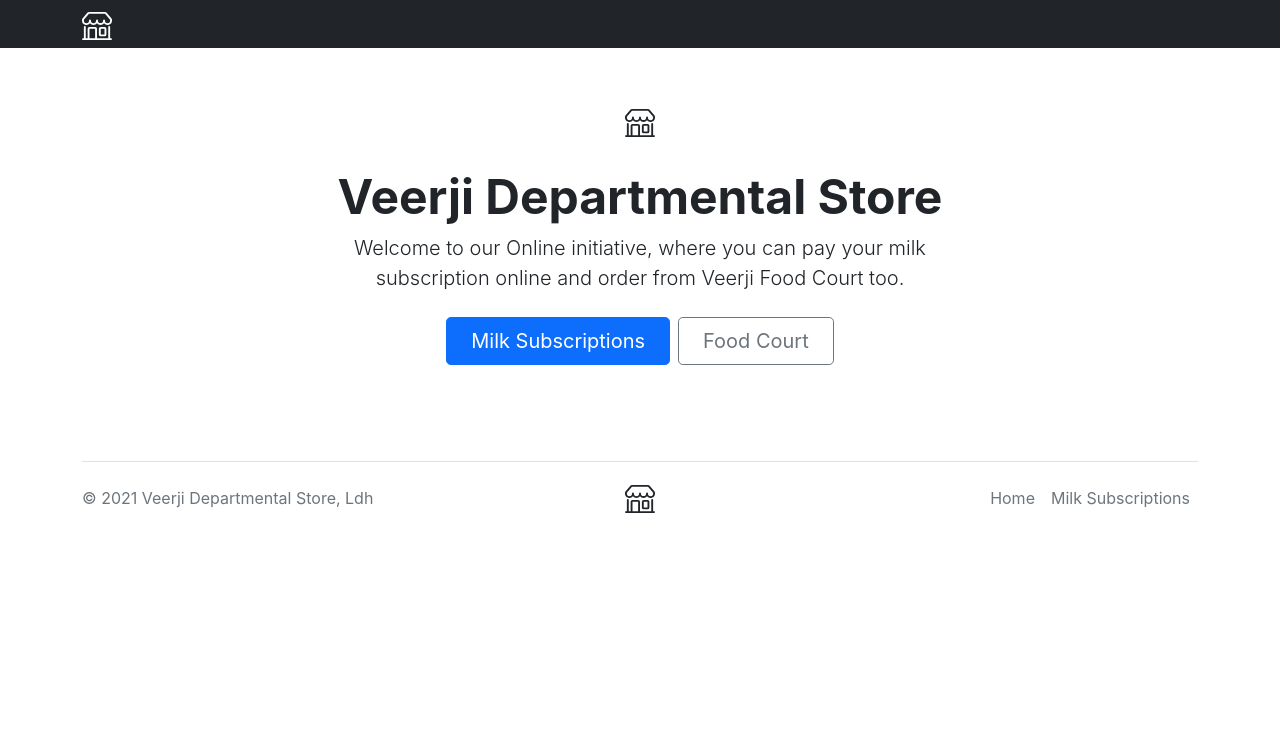
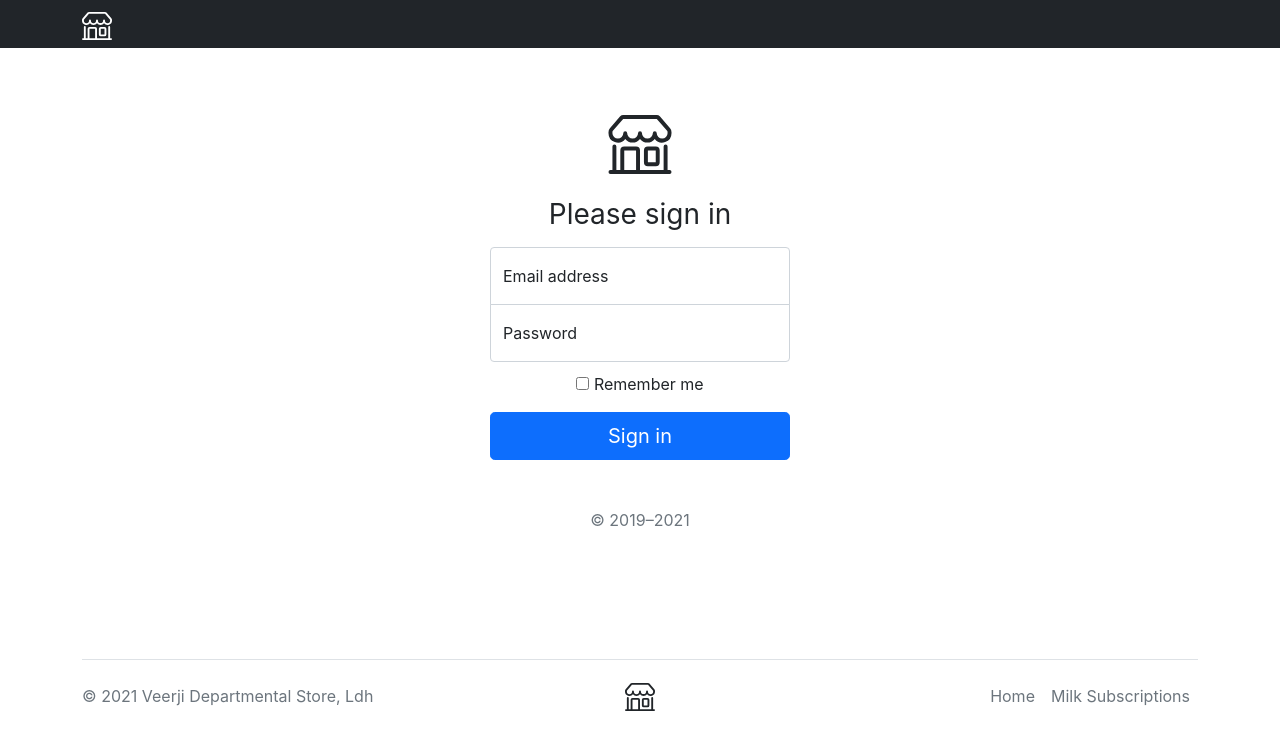
Before and after one commit to SanjampreetSingh/veerji-departmental-store, a React (Create React App) app: page /admin/login in a window 1280 px wide. Before the commit this address led to /. Shown: the top 750 px of the page. Built offline with nearby package versions, Linux system fonts and the light colour scheme.

Commit message:
Login added

```diff
--- a/src/assets/css/index.css
+++ b/src/assets/css/index.css
@@ -1,17 +1,44 @@
 body {
-  margin: 0;
-  font-family: -apple-system, BlinkMacSystemFont, "Segoe UI", "Roboto", "Oxygen",
-    "Ubuntu", "Cantarell", "Fira Sans", "Droid Sans", "Helvetica Neue",
-    sans-serif;
-  -webkit-font-smoothing: antialiased;
-  -moz-osx-font-smoothing: grayscale;
+    margin: 0;
+    font-family: -apple-system, BlinkMacSystemFont, "Segoe UI", "Roboto", "Oxygen", "Ubuntu", "Cantarell", "Fira Sans", "Droid Sans", "Helvetica Neue", sans-serif;
+    -webkit-font-smoothing: antialiased;
+    -moz-osx-font-smoothing: grayscale;
 }
 
 code {
-  font-family: source-code-pro, Menlo, Monaco, Consolas, "Courier New",
-    monospace;
+    font-family: source-code-pro, Menlo, Monaco, Consolas, "Courier New", monospace;
 }
 
 a {
-  text-decoration: none;
+    text-decoration: none;
 }
+
+
+/* Login Form CSS */
+
+.form-signin {
+    width: 100%;
+    max-width: 330px;
+    padding: 15px;
+    margin: auto;
+}
+
+.form-signin .checkbox {
+    font-weight: 400;
+}
+
+.form-signin .form-floating:focus-within {
+    z-index: 2;
+}
+
+.form-signin input[type="email"] {
+    margin-bottom: -1px;
+    border-bottom-right-radius: 0;
+    border-bottom-left-radius: 0;
+}
+
+.form-signin input[type="password"] {
+    margin-bottom: 10px;
+    border-top-left-radius: 0;
+    border-top-right-radius: 0;
+}
--- a/src/assets/icons/ShopIcon.jsx
+++ b/src/assets/icons/ShopIcon.jsx
@@ -1,9 +1,11 @@
-export default function ShopIcon() {
+export default function ShopIcon(props) {
+  const { width, height } = props
+
   return (
     <svg
       xmlns="http://www.w3.org/2000/svg"
-      width="30"
-      height="30"
+      width={width | "30"}
+      height={height | "30"}
       fill="currentColor"
       className="bi bi-shop"
       viewBox="0 0 16 16"
--- /dev/null
+++ b/src/components/login/Form.jsx
@@ -0,0 +1,41 @@
+import ShopIcon from "../../assets/icons/ShopIcon"
+
+export default function Form() {
+  return (
+    <form>
+      <div className="mb-4">
+        <ShopIcon width="72" height="57" />
+      </div>
+      <h1 class="h3 mb-3 fw-normal">Please sign in</h1>
+
+      <div class="form-floating">
+        <input
+          type="email"
+          class="form-control"
+          id="floatingInput"
+          placeholder="name@example.com"
+        />
+        <label for="floatingInput">Email address</label>
+      </div>
+      <div class="form-floating">
+        <input
+          type="password"
+          class="form-control"
+          id="floatingPassword"
+          placeholder="Password"
+        />
+        <label for="floatingPassword">Password</label>
+      </div>
+
+      <div class="checkbox mb-3">
+        <label>
+          <input type="checkbox" value="remember-me" /> Remember me
+        </label>
+      </div>
+      <button class="w-100 btn btn-lg btn-primary" type="submit">
+        Sign in
+      </button>
+      <p class="mt-5 mb-3 text-muted">&copy; 2019–2021</p>
+    </form>
+  )
+}
--- a/src/components/users/search-form/SearchForm.jsx
+++ b/src/components/users/search-form/SearchForm.jsx
@@ -17,7 +17,9 @@ export default function SearchForm(props) {
             <option value="1">One</option>
           </select>
           <div className="form-text">Please select one of the options.</div>
-          <div className="invalid-feedback">Please select a valid locality.</div>
+          <div className="invalid-feedback">
+            Please select a valid locality.
+          </div>
         </div>
         <div className="col-md-2">
           <label for="house number" className="form-label">
@@ -49,7 +51,8 @@ export default function SearchForm(props) {
             Please provide a valid phone number.
           </div>
         </div>
-        <div className="d-grid col-4 mx-auto">
+        <div className="d-grid col-8" />
+        <div className="d-grid col-4">
           <button type="submit" className="btn btn-primary btn-block">
             Search
           </button>
--- a/src/utils/routes/UIRouter.jsx
+++ b/src/utils/routes/UIRouter.jsx
@@ -12,6 +12,7 @@ import HomeRouter from "../../layouts/home/HomeRouter"
 import Home from "../../views/home/Home"
 import Search from "../../views/user/search/Search"
 import MakePayments from "../../views/user/search/MakePayments"
+import Login from "../../views/login/Login"
 
 export default function UIRouter() {
   return (
@@ -20,6 +21,7 @@ export default function UIRouter() {
         <HomeRouter exact path="/" component={Home} />
         <HomeRouter exact path="/user/search" component={Search} />
         <HomeRouter exact path="/user/pay" component={MakePayments} />
+        <HomeRouter exact path="/admin/login" component={Login} />
         <Route>
           <Redirect to="/" />
         </Route>
--- /dev/null
+++ b/src/views/login/Login.jsx
@@ -0,0 +1,11 @@
+import Form from "../../components/login/Form"
+
+export default function Login() {
+  return (
+    <div className="text-center">
+      <main className="form-signin">
+        <Form />
+      </main>
+    </div>
+  )
+}
```
Also changed, not shown: public/manifest.json, 1 other file (tests, documents, lock files or other folders).
